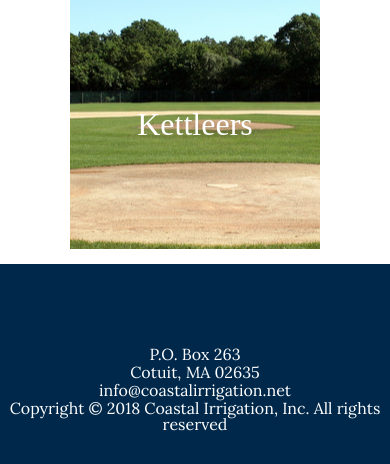
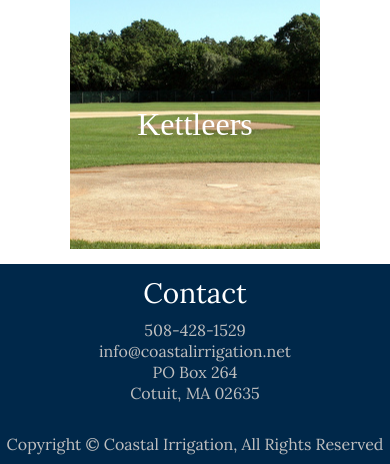
Before and after one commit to cmaher92/coastalirrigation, a PHP site: page / in a window 390 px wide. Shown: the part 1448-1912 px from the top of the page. Run offline with PHP 8.4, Linux system fonts and the light colour scheme.

Commit message:
add phone and email to index

```diff
--- a/public/css/main3.css
+++ b/public/css/main3.css
@@ -147,6 +147,18 @@
   font-family: 'Lora', serif;
   font-size: 16px;
   color: #fff;
+}
+
+.footer h1 {
+  font-family: 'Lora', serif;
+  font-size: 28px;
+  color: #fff;
+}
+
+.footer p {
+  font-family: 'Lora', serif;
+  font-size: 16px;
+  color: #BFBFBF;
 }
 
 /* Navigation Bar */
@@ -638,18 +650,49 @@
 Footer
 */
 
+/* once new footer implemented delete this */
 .page-footers {
-  display: block;
   background-color: #00284a;
+}
+
+.footer {
+  height: 200px;
+  background-color: #00284a;
+}
+
+.footer-content {
+  /* padding-left: 38px; */
+  display: flex;
+  flex-direction: column;
+  justify-content: center;
+  padding-top: 15px;
+}
+
+.footer-content h1 {
+  text-align: center;
+  padding-bottom: 15px;
+}
+
+.footer-content p {
+  text-align: center;
+  padding-bottom: 5px;
+  text-decoration: none;
+}
+
+.footer-content a {
+  text-decoration: none;
+  color: #BFBFBF;
+}
+
+.footer-content a:hover {
+  text-decoration: underline;
+}
+
+.copyright {
+  position: relative;
+  /* background: yellow; */
+  top: 30px;
   text-align: center;
 }
 
-.footer-container {
-  clear: both;
-  height: 200px;
-  padding-top: 80px;
-}
-
-.footer-text {
-  margin-top: 2px;
-}
+/*  */
--- a/public/index.html
+++ b/public/index.html
@@ -78,16 +78,19 @@
 
 <!-- page-footers -->
 <!-- Use a single paragraph element here, using <br> elements to break them up -->
-<footer class="page-footers inner">
-    <div class="footer-container">
-      <p class="p-footer footer-text">P.O. Box 263</p>
-      <p class="p-footer footer-text">Cotuit, MA 02635</p>
-      <p class="p-footer footer-text">info@coastalirrigation.net</p>
-      <p class="p-footer footer-text">Copyright © 2018 Coastal Irrigation, Inc. All rights reserved</p>
-    </div>
+<footer class="footer">
+  <div class="footer-content">
+      <h1>Contact</h1>
+      <p><a href="tel:+1-508-428-1529">508-428-1529</a></p>
+      <p><a href="mailto:info@coastalirrigation.net">info@coastalirrigation.net</a></p>
+      <p>PO Box 264</p>
+      <p>Cotuit, MA 02635</p>
+  </div>
+  <div class="copyright">
+    <p>Copyright © Coastal Irrigation, All Rights Reserved</p>
+  </div>
 </footer>
+
 </div>
-
-
 </body>
 </html>
```
Also changed, not shown: 1 other file.
